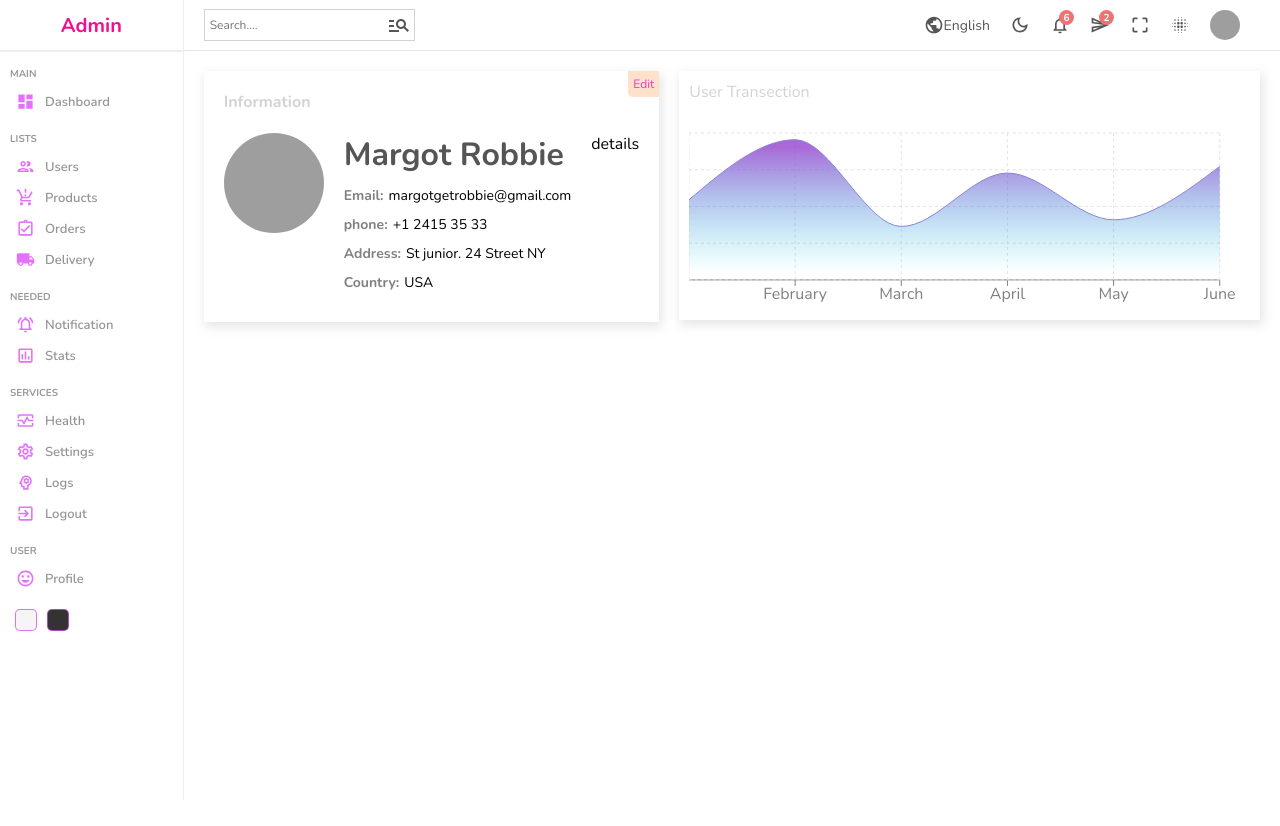
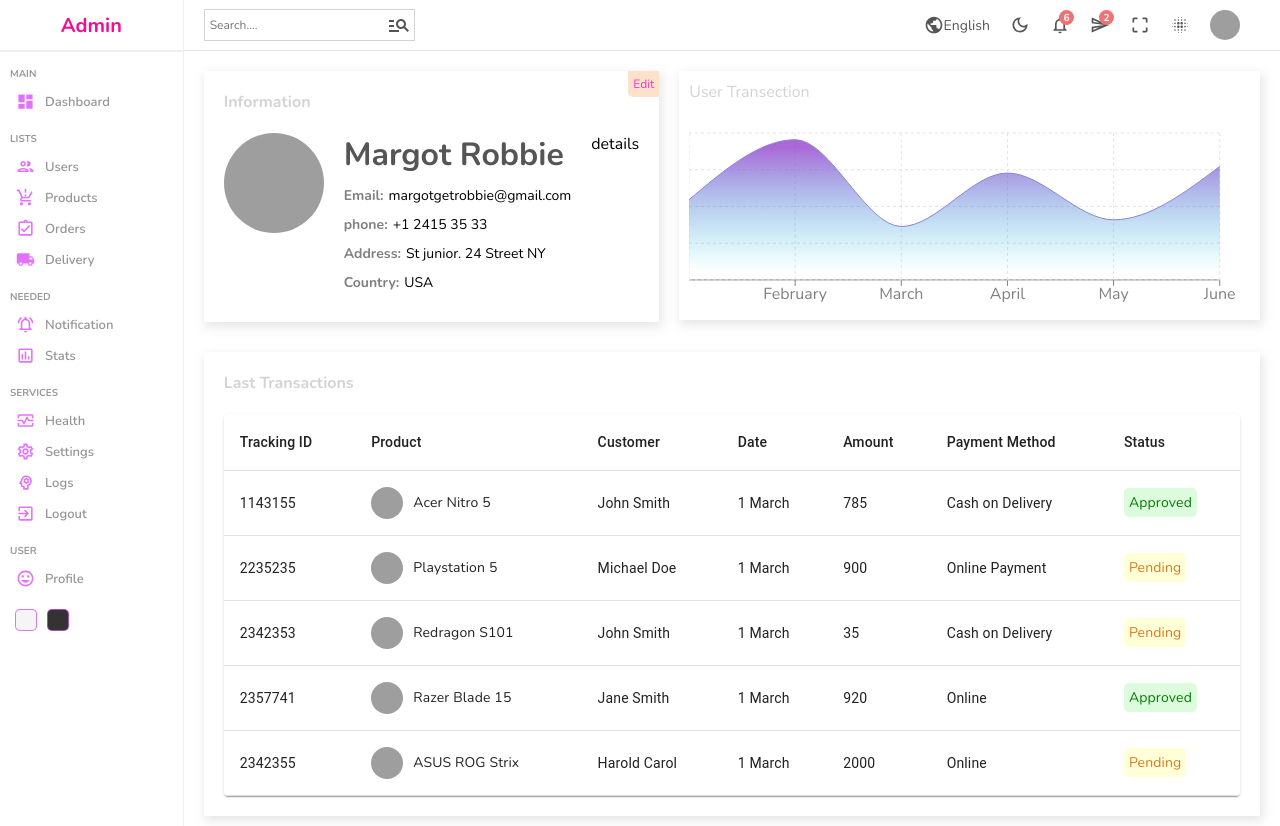
Before and after one commit to ahmedtowsikzap/Dashboared-For-EC, a React (Create React App) app: page /products/1 in a window 1280 px wide. Before the commit the page ends 800 px from the top, so only its background shows below. Built offline with nearby package versions, Linux system fonts and the light colour scheme; grey boxes are pictures that could not be loaded.

Commit message:
'single page completed

```diff
--- a/src/pages/single/Single.jsx
+++ b/src/pages/single/Single.jsx
@@ -1,6 +1,7 @@
 import Chart from "../../components/chart/Chart";
 import Navbar from "../../components/navbar/Navbar";
 import Sidebar from "../../components/sidebar/Sidebar";
+import List from "../../components/table/Table";
 import "./single.scss";
 
 const Single = () => {
@@ -45,7 +46,10 @@ const Single = () => {
             <Chart aspect={3 / 1} title="User Transection" />
           </div>
         </div>
-        <div className="bottom"></div>
+        <div className="bottom">
+          <h1 className="title">Last Transactions </h1>
+          <List />
+        </div>
       </div>
     </div>
   );
--- a/src/pages/single/single.scss
+++ b/src/pages/single/single.scss
@@ -62,10 +62,18 @@
         flex: 2;
       }
     }
-  }
-  .title {
-    font-size: 16px;
-    color: lightgray;
-    margin-bottom: 20px;
+
+    .bottom {
+      -webkit-box-shadow: 2px 4px 10px 1px rgba(0, 0, 0, 0.47);
+      box-shadow: 2px 4px 10px 1px rgba(201, 201, 201, 0.47);
+      padding: 20px;
+      margin: 10px 20px;
+    }
+
+    .title {
+      font-size: 16px;
+      color: lightgray;
+      margin-bottom: 20px;
+    }
   }
 }
```
